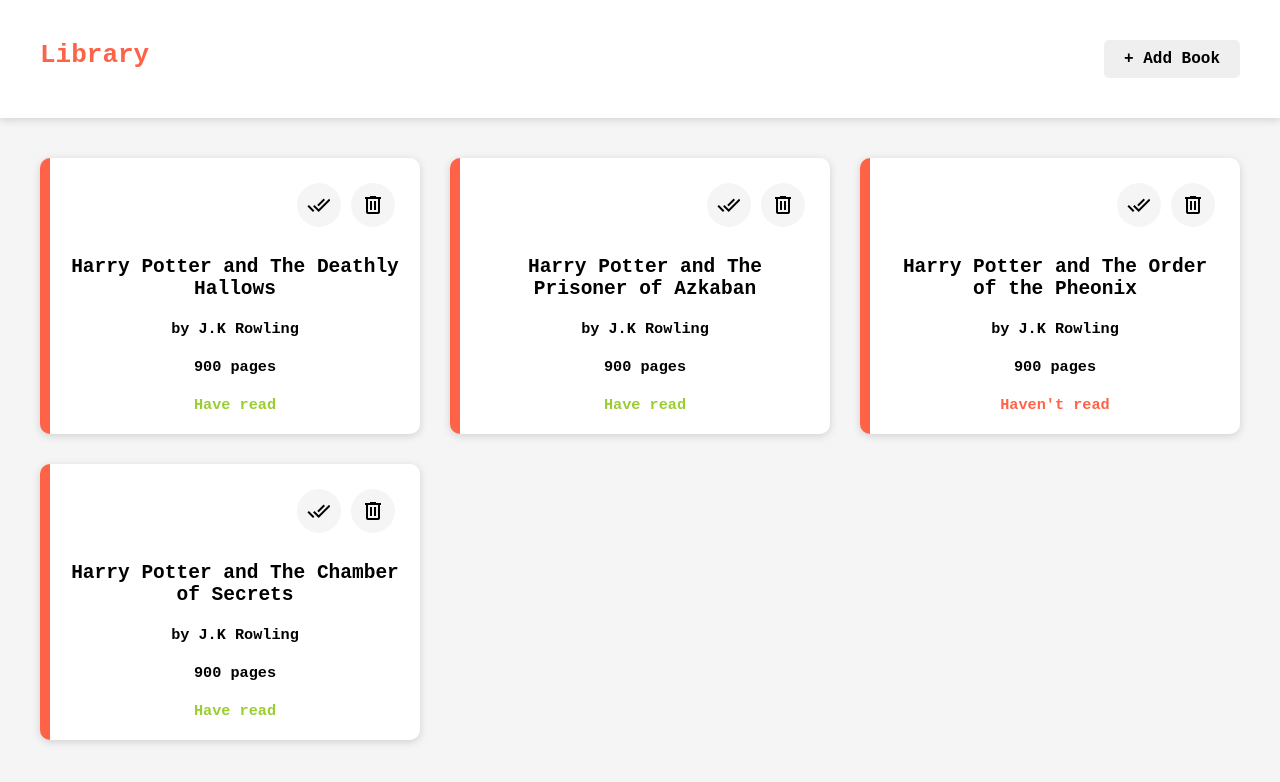
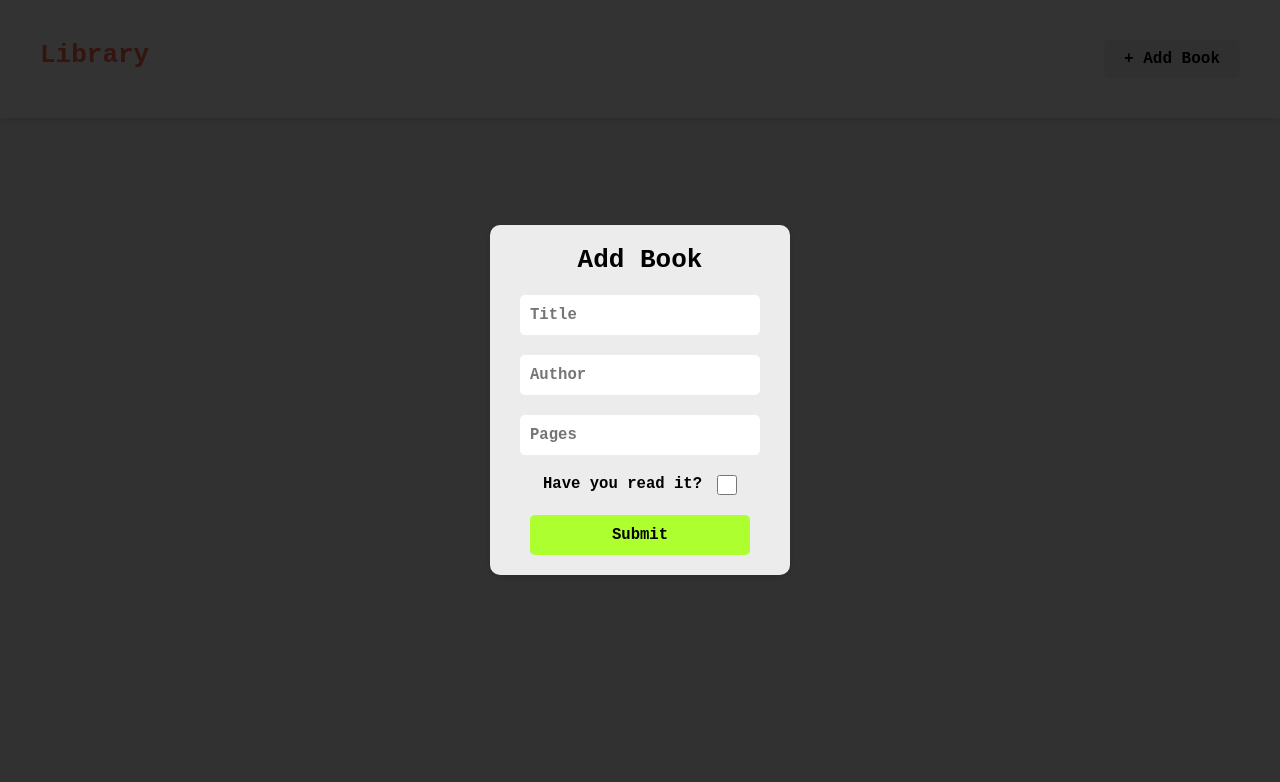
Before and after one commit to iamahmed14/library, a plain HTML site: page index.html in a window 1280 px wide. Both pictures are taken after a click on the button "+ Add Book". Drawn offline with Linux system fonts and the light colour scheme.

Commit message:
added functionality: add new book, remove book, toggle haveRead, records stored in sessionStorage

```diff
--- a/index.html
+++ b/index.html
@@ -6,7 +6,7 @@
     <meta name="viewport" content="width=device-width, initial-scale=1.0">
     <link rel="stylesheet" href="styles.css">
 
-    <title>Document</title>
+    <title>Library</title>
 </head>
 <body>
     <header class="header">
@@ -15,6 +15,18 @@
     </header>
     <div class="booksSection"></div>
 
+    <div class="fade"></div>
+    <form class="form">
+        <h1>Add Book</h1>
+        <input id="title" class="input" type="text", placeholder="Title" required onchange="return false">
+        <input id="author" class="input" type="text", placeholder="Author" required>
+        <input id="pages" class="input" type="number", placeholder="Pages" required>
+        <span>
+            <label for="">Have you read it?</label>
+            <input class="checkbox" type="checkbox" name="" id="">
+        </span>
+        <button type="submit" class="submit">Submit</button>
+    </form>
 
     <script src="script.js"></script>
 </body>
--- a/script.js
+++ b/script.js
@@ -1,48 +1,82 @@
+const booksSection = document.querySelector(".booksSection");
+const addBookButton = document.querySelector(".addBook");
+const form = document.querySelector(".form");
+const fade = document.querySelector(".fade");
+const submit = document.querySelector(".submit");
+
+addBookButton.onclick = showHideForm;
+fade.onclick = showHideForm;
+submit.onclick = addNewBook;
+
 function bookData(title, author, pages, haveRead) {
     this.title = title;
     this.author = author;
     this.pages = pages;
     this.haveRead = haveRead;
-    this.info = function() {
-        if(haveRead)
-            return title + " by " + author + "," + pages + ", have read";
-        else
-            return title + " by " + author + "," + pages + ", not read yet";
+}
+
+function showHideForm() {
+    form.classList.toggle("show");
+    fade.classList.toggle("show");
+}
+
+function removeFunc(index) {
+    myLibrary.splice(index, 1);
+    sessionStorage.setItem("sessionLibrary", JSON.stringify(myLibrary));
+    booksSection.innerHTML = "";
+    myLibrary.forEach(addBook);
+}
+
+let numberOfRecords = 0;
+function addNewBook() {
+    const title = document.querySelector("#title").value;
+    const author = document.querySelector("#author").value;
+    const pages = document.querySelector("#pages").value;
+    const haveRead = document.querySelector(".checkbox").checked;
+
+    if(title && author && pages) {
+        let sessionLibrary = [];
+        if(sessionStorage.getItem("sessionLibrary"))
+            sessionLibrary = JSON.parse(sessionStorage.getItem("sessionLibrary"));
+        sessionLibrary.push(new bookData(title, author, pages, haveRead));
+        sessionStorage.setItem("sessionLibrary", JSON.stringify(sessionLibrary));
+        showHideForm();
     }
 }
 
-let myLibrary = [];
-let bookCards = [];
+let myLibrary = JSON.parse(sessionStorage.getItem("sessionLibrary"));
+myLibrary.forEach(addBook);
+function addBook(bookData, index) {
 
-myLibrary.push(new bookData("Harry Potter and The Deathly Hallows", "J.K Rowling", 900, true));
-myLibrary.push(new bookData("Harry Potter and The Prisoner of Azkaban", "J.K Rowling", 900, true));
-myLibrary.push(new bookData("Harry Potter and The Order of the Pheonix", "J.K Rowling", 900, false));
-myLibrary.push(new bookData("Harry Potter and The Chamber of Secrets", "J.K Rowling", 900, true));
-
-
-const booksSection = document.querySelector(".booksSection");
-myLibrary.forEach(addBook);
-
-
-function addBook(bookData) {
+    function haveReadFunc() {
+        if(bookData.haveRead) {
+            haveRead.style.color = "yellowgreen";
+            return "Have read";
+        }else{
+            haveRead.style.color = "tomato";
+            return "Haven't read";
+        }
+    }
 
     const bookCard = document.createElement("div");
     bookCard.className = "bookCard"
-    booksSection.appendChild(bookCard);
-    bookCards.push(bookCard);
 
     const buttons = document.createElement("div");
     buttons.className = "buttons";
 
     const toggle = document.createElement("img");
+    toggle.className = "toggle";
     toggle.src = "images/toggle.png";
-    toggle.className = "toggle";
-    buttons.appendChild(toggle);
+    toggle.onclick = () => {
+        bookData.haveRead = !bookData.haveRead;
+        sessionStorage.setItem("sessionLibrary", JSON.stringify(myLibrary));
+        haveRead.innerHTML = haveReadFunc();
+    };
 
     const remove = document.createElement("img");
+    remove.className = "remove";
     remove.src = "images/remove.png";
-    remove.className = "remove";
-    buttons.appendChild(remove);
+    remove.onclick = () => removeFunc(index);
 
     const title = document.createElement("h2");
     const author = document.createElement("h3");
@@ -52,18 +86,14 @@
     title.innerHTML = bookData.title;
     author.innerHTML = "by " + bookData.author;
     pages.innerHTML = bookData.pages + " pages";
-    if(bookData.haveRead) {
-        haveRead.innerHTML = "Have read";
-        haveRead.style.color = "yellowgreen";
-    }else{
-        haveRead.innerHTML = "Haven't read";
-        haveRead.style.color = "tomato";
-    }
+    haveRead.innerHTML = haveReadFunc();
 
+    buttons.appendChild(toggle);
+    buttons.appendChild(remove);
     bookCard.appendChild(buttons);
     bookCard.appendChild(title);
     bookCard.appendChild(author);
     bookCard.appendChild(pages);
     bookCard.appendChild(haveRead);
-
+    booksSection.appendChild(bookCard);
 }
--- a/styles.css
+++ b/styles.css
@@ -30,7 +30,7 @@
 
 .booksSection{
     display: grid;
-    grid-template-columns: repeat(auto-fit, minmax(280px, 1fr));
+    grid-template-columns: repeat(auto-fill, minmax(280px, 1fr));
     gap: 30px;
     padding: 40px;
 
@@ -64,3 +64,63 @@
 .toggle:hover{
     background-color: yellowgreen;
 }
+
+.fade{
+    background-color: black;
+    opacity: 1;
+    position: fixed;
+    height: 100%;
+    width: 100%;
+    top: 0;
+    left: 0;
+    opacity: 0.8;
+    visibility: hidden;
+}
+.form{
+    background-color: rgb(237, 236, 236);
+    border-radius: 10px;
+    box-shadow: rgba(0, 0, 0, 0.15) 0px 2px 8px;
+    flex-direction: column;
+    align-items: center;
+    width: 260px;
+    display: flex;
+    padding: 20px;
+    gap: 20px;
+    position: fixed;
+    top: calc(50% - 175px);
+    left: calc(50% - 150px);
+    visibility: hidden;
+}
+.show{
+    visibility: visible;
+}
+
+.input{
+    padding: 0 10px;
+}
+.input, .submit{
+    width: 220px;
+    height: 40px;
+    border: none;
+    border-radius: 5px;
+
+}
+label, .input, .submit{
+    font-size: larger;
+    font-weight: bold;
+}
+span{
+    display: flex;
+    gap: 15px;
+}
+.checkbox{
+    width: 20px;
+    height: 20px;
+}
+.submit{
+    background-color: greenyellow;
+}
+.submit:hover{
+    cursor: pointer;
+    background-color: yellowgreen;
+}
```
